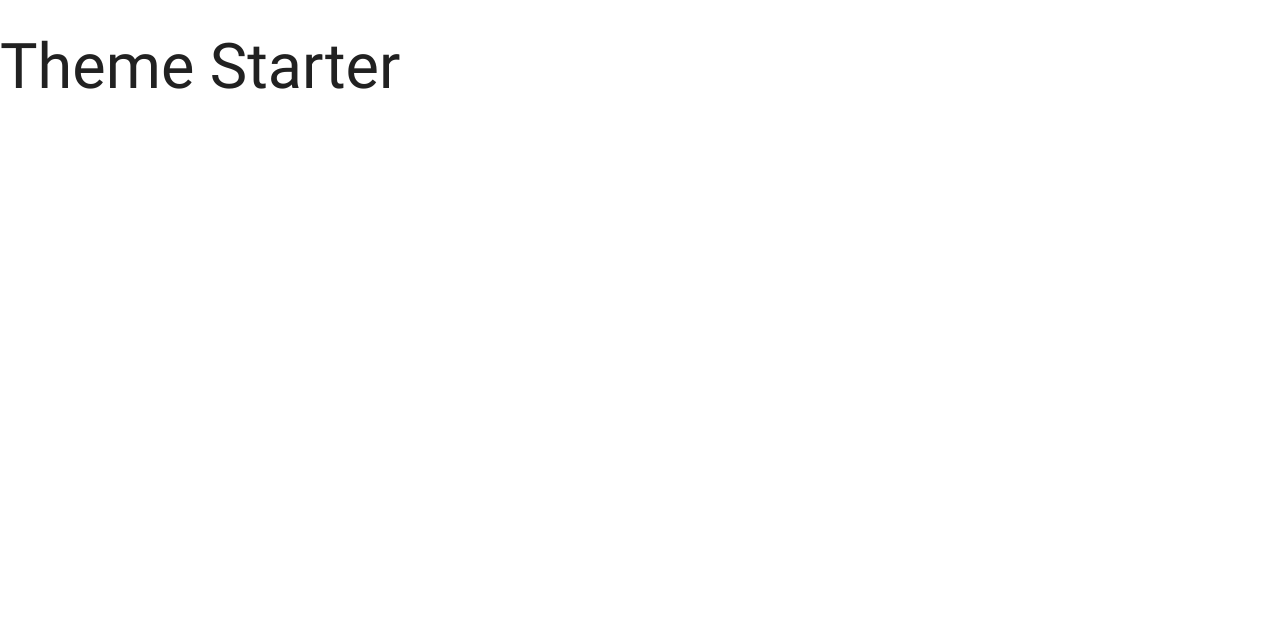
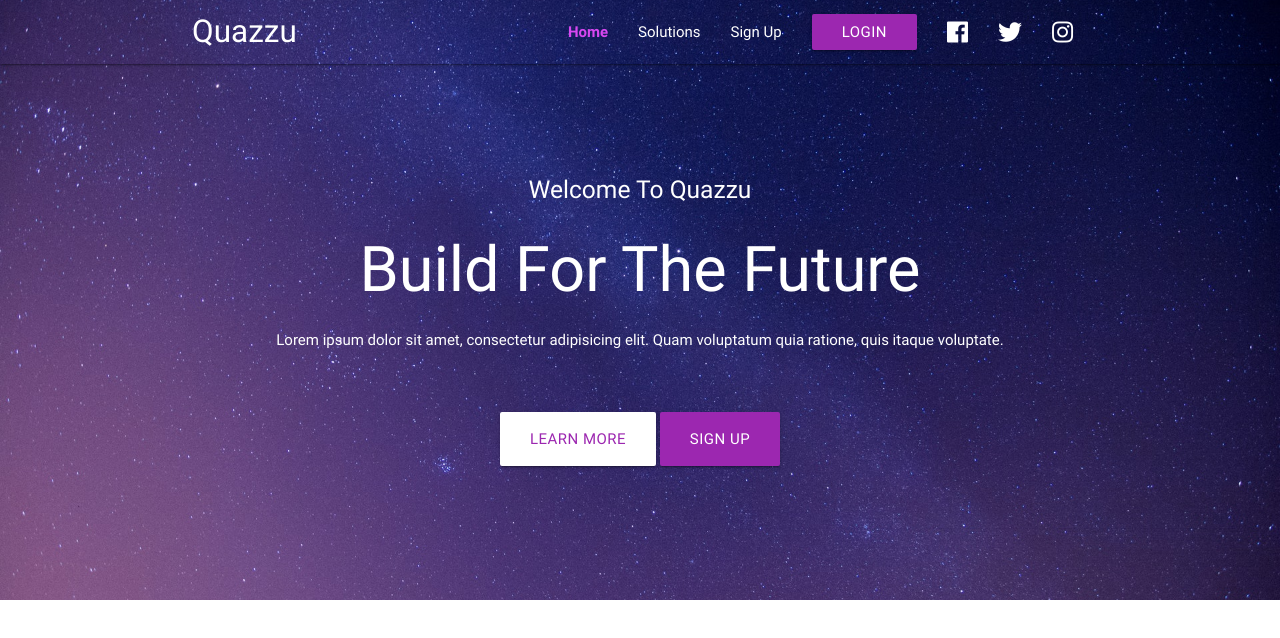
Before and after one commit to diegogslomp/quazzu, a plain HTML site: page index.html in a window 1280 px wide. Drawn offline with nearby package versions, Linux system fonts and the light colour scheme.

Commit message:
navbar & showcase

```diff
--- a/css/main.css
+++ b/css/main.css
@@ -0,0 +1,16 @@
+.main-header {
+  background: url(../img/background.jpg);
+  background-size: cover;
+  background-position: center;
+  min-height: 600px;
+  color: #fff;
+}
+
+.main-header .showcase {
+  padding-top: 100px;
+}
+
+.active-link {
+  color: #d847f1;
+  font-weight: bold;
+}
--- a/index.html
+++ b/index.html
@@ -1,11 +1,25 @@
 <!DOCTYPE html>
 <html>
-
   <head>
     <!--Import Google Icon Font-->
-  <link href="https://fonts.googleapis.com/icon?family=Material+Icons" rel="stylesheet">
+    <link
+      href="https://fonts.googleapis.com/icon?family=Material+Icons"
+      rel="stylesheet"
+    />
+    <!--Import Font Awesome-->
+    <link
+      rel="stylesheet"
+      href="https://use.fontawesome.com/releases/v5.7.2/css/all.css"
+      integrity="sha384-fnmOCqbTlWIlj8LyTjo7mOUStjsKC4pOpQbqyi7RrhN7udi9RwhKkMHpvLbHG9Sr"
+      crossorigin="anonymous"
+    />
     <!--Import materialize.css-->
-  <link type="text/css" rel="stylesheet" href="css/materialize.min.css" media="screen,projection" />
+    <link
+      type="text/css"
+      rel="stylesheet"
+      href="css/materialize.min.css"
+      media="screen,projection"
+    />
     <link type="text/css" rel="stylesheet" href="css/main.css" />
 
     <!--Let browser know website is optimized for mobile-->
@@ -14,17 +28,90 @@
   </head>
 
   <body>
-  <h1>Theme Starter</h1>
+    <!-- Header -->
+    <header class="main-header">
+      <nav class="transparent">
+        <div class="container">
+          <div class="nav-wrapper">
+            <a href="#" class="brand-logo">Quazzu</a>
+            <a href="#" data-activates="mobile-nav" class="button-collapse">
+              <i class="fa fa-bars"></i>
+            </a>
+            <ul class="right hide-on-med-and-down">
+              <li><a class="active-link" href="index.html">Home</a></li>
+              <li><a href="solutions.html">Solutions</a></li>
+              <li><a href="signup.html">Sign Up</a></li>
+              <li><a href="#" class="btn purple">Login</a></li>
+              <li>
+                <a href="https://facebook.com"
+                  ><i class="fab fa-facebook"></i
+                ></a>
+              </li>
+              <li>
+                <a href="https://twitter.com"><i class="fab fa-twitter"></i></a>
+              </li>
+              <li>
+                <a href="https://instagram.com"
+                  ><i class="fab fa-instagram"></i
+                ></a>
+              </li>
+            </ul>
+            <ul class="side-nav" id="mobile-nav">
+              <h4 class="purple-text text-darken4 center">Quazzu</h4>
+              <li><div class="divider"></div></li>
+              <li>
+                <a href="index.html"
+                  ><i class="fa fa-home grey-text text-darken-4"></i>Home</a
+                >
+              </li>
+              <li>
+                <a href="solutions.html"
+                  ><i class="fa fa-cog grey-text text-darken-4"></i>Solutions</a
+                >
+              </li>
+              <li>
+                <a href="signup.html"
+                  ><i class="fa fa-users grey-text text-darken-4"></i>Sign Up</a
+                >
+              </li>
+              <li><div class="divider"></div></li>
+              <li><a href="#" class="btn purple">Login</a></li>
+            </ul>
+          </div>
+        </div>
+      </nav>
+      <!-- Showcase -->
+      <div class="showcase container">
+        <div class="row">
+          <div class="col s12 m10 offset-m1 center">
+            <h5>Welcome To Quazzu</h5>
+            <h1>Build For The Future</h1>
+            <p>
+              Lorem ipsum dolor sit amet, consectetur adipisicing elit. Quam
+              voluptatum quia ratione, quis itaque voluptate.
+            </p>
+            <br /><br />
+            <a href="solutions.html" class="btn btn-large white purple-text"
+              >Learn More</a
+            >
+            <a href="signup.html" class="btn btn-large purple white-text"
+              >Sign Up</a
+            >
+          </div>
+        </div>
+      </div>
+    </header>
 
     <!--Import jQuery before materialize.js-->
-  <script type="text/javascript" src="https://code.jquery.com/jquery-3.2.1.min.js"></script>
+    <script
+      type="text/javascript"
+      src="https://code.jquery.com/jquery-3.2.1.min.js"
+    ></script>
     <script type="text/javascript" src="js/materialize.min.js"></script>
     <script>
-    $(document).ready(function () {
+      $(document).ready(function() {
         // Custom JS & jQuery here
-
       });
     </script>
   </body>
-
 </html>
```
Also changed, not shown: img/background.jpg (added), img/c-sharp-logo.png (added), img/circuit.jpg (added), img/code.jpg (added), img/java-logo.png (added), img/node-logo.png (added), img/php-logo.png (added), img/python-logo.png (added), img/ruby-logo.png (added), img/tech.jpg (added), 1 other file. Lines whose indentation alone changed are shown as unchanged.
